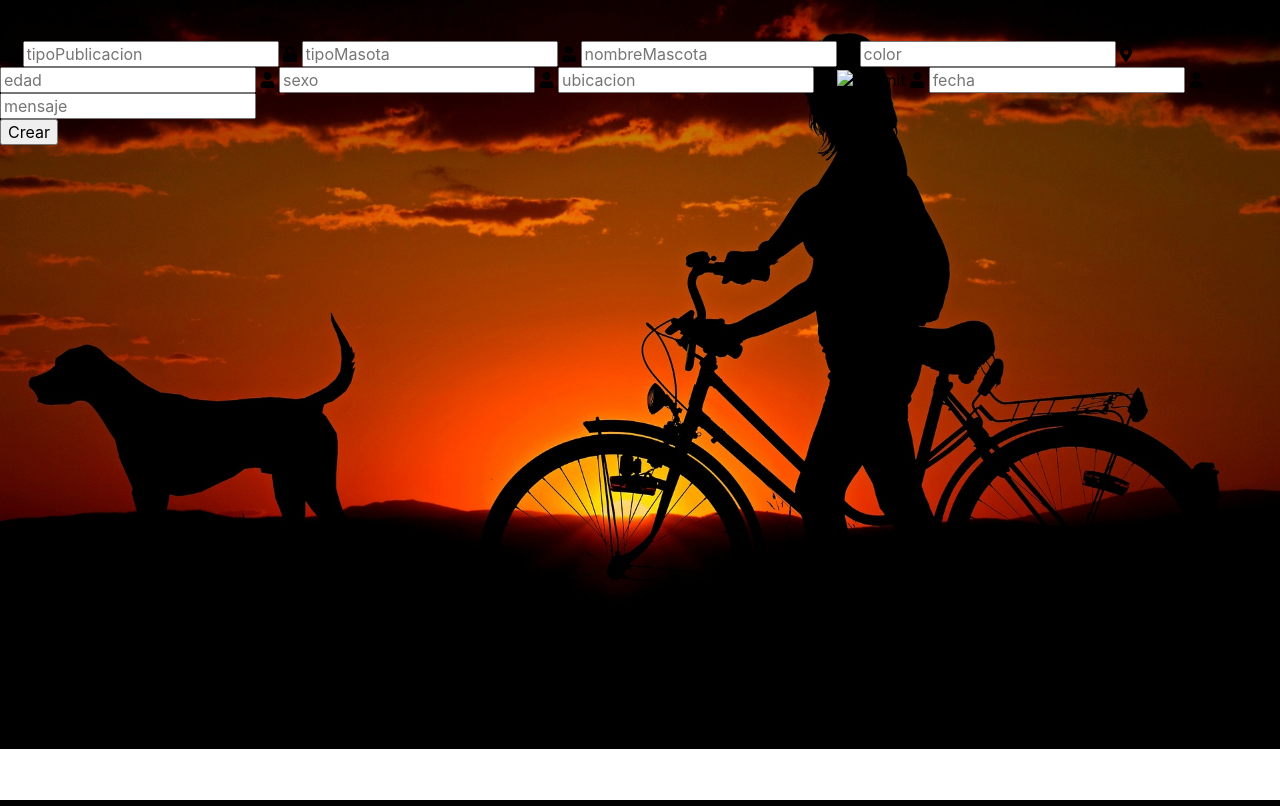
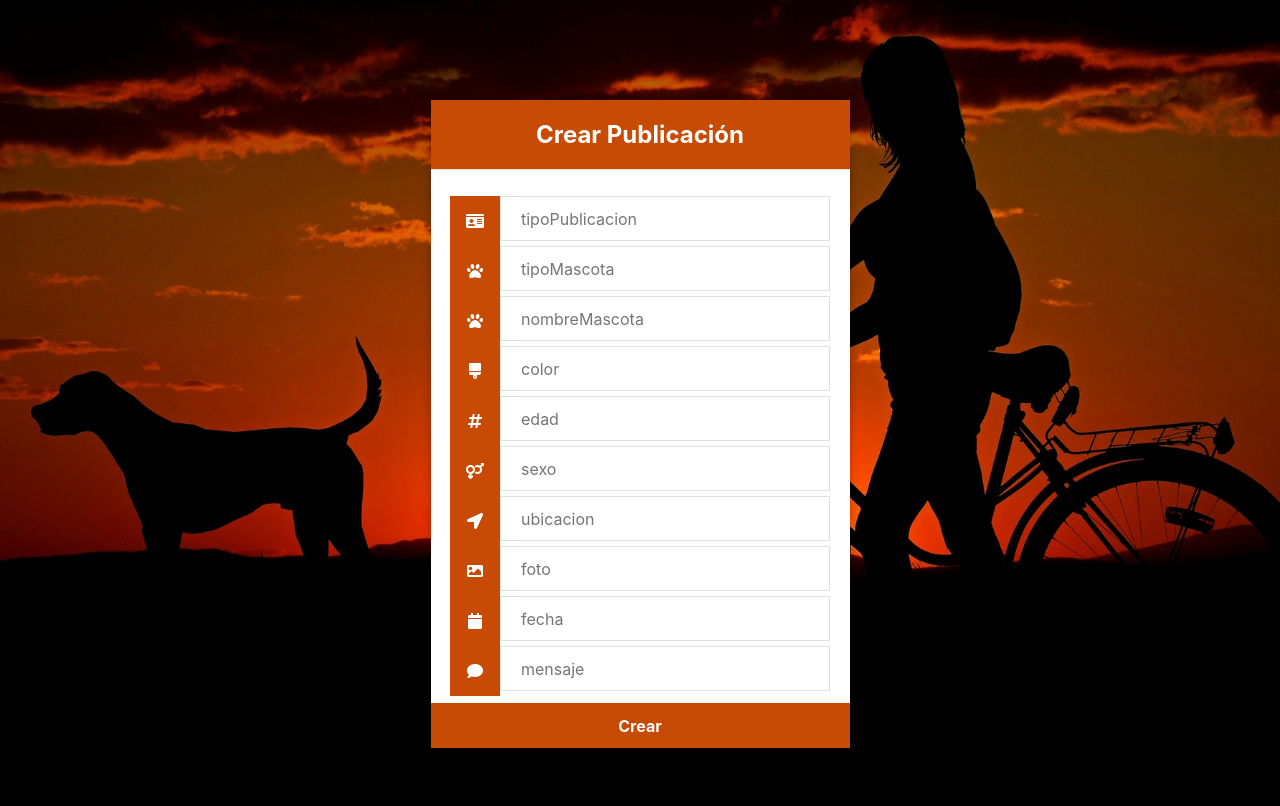
Before and after one commit to paulacarbone/MascotApp2022, a Flask app: template templates/publicacion.html in a window 1280 px wide. Run offline with Flask 2, Linux system fonts and the light colour scheme; the template is opened without the code that fills it, so the values that code supplies are empty; some libraries are stand-ins or nearby versions.

Commit message:
se arma ruta a vista de publicacion.

```diff
--- a/main.py
+++ b/main.py
@@ -99,6 +99,29 @@ def register():
             return render_template('index.html', msg = msg)
     return render_template('register.html', error = error)
 
+@app.route('/publicacion', methods=['GET', 'POST'])
+def publicacion():
+    error = ''
+
+    if request.method == 'POST':
+        tipoPublicacion = request.form['tipoPublicacion']
+        tipoMascota = request.form['tipoMascota']
+        nombreMascota = request.form['nombreMascota']
+        color = request.form['color']
+        edad = request.form['edad']
+        sexo = request.form['sexo']
+        ubicacion = request.form['ubicacion']
+        foto = request.form['foto']
+        fecha = request.form['fecha']
+        mensaje = request.form['mensaje']
+        cursor = mysql.connection.cursor(MySQLdb.cursors.DictCursor)
+
+        msg = 'Publicación registrada correctamente!'
+        cursor.execute('INSERT INTO publicacion VALUES (NULL, %s, %s, %s, %s, %s, %s, %s, %s, %s, %s)', (tipoPublicacion, tipoMascota, nombreMascota, color, edad, sexo, ubicacion, foto, fecha, mensaje))
+        mysql.connection.commit()
+    return render_template('publicacion.html')
+
+
 @app.route('/home')
 def home():
     global user
--- /dev/null
+++ b/static/publicacion.css
@@ -0,0 +1,164 @@
+*{
+    box-sizing: border-box;
+    font-family: -apple-system, BlinkMacSystemFont, "segoe ui", roboto, oxygen, ubuntu, cantarell, "fira sans", "droid sans", "helvetica neue", Arial, sans-serif;
+    font-size: 16px;
+    -webkit-font-smoothing: antialiased;
+    -moz-osx-font-smoothing: grayscale;
+}
+
+body {
+    background-image: url(/static/images/woman-2711279_1920.jpg );
+    background-size: cover;
+    margin: 0;
+    background-repeat: no-repeat;
+    border-radius: 5%;
+}
+
+.publicacion {
+    height: 606px;
+    width: 419px;
+    background-color: #ffffff;
+    box-shadow: 0 0 9px 0 rgba(0, 0, 0, 0.3);
+    margin: 100px auto;
+}
+
+.publicacion h1 {
+    background-color: rgb(199, 75, 4);
+    text-align: center;
+    color: #ffffff;
+    font-size: 24px;
+    padding: 20px 0 20px 0;
+    border-bottom: 1px solid #dee0e4;
+}
+
+.publicacion .links {
+    display: flex;
+    padding: 0 15px;
+}
+
+.publicacion .links a {
+    color: #adb2ba;
+    text-decoration: none;
+    display: inline-flex;
+    padding: 0 10px 10px 10px;
+    font-weight: bold;
+}
+
+.publicacion .links a:hover {
+    color: #9da3ac;
+}
+
+.publicacion .links a.active {
+    border-bottom: 3px solid rgb(199, 75, 4);
+    color: rgb(199, 75, 4);
+}
+
+.publicacion form {
+    display: flex;
+    flex-wrap: wrap;
+    justify-content: center;
+    padding-top: 10px;
+}
+
+.publicacion form label {
+    display: flex;
+    justify-content: center;
+    align-items: center;
+    width: 50px;
+    height: 50px;
+    background-color: rgb(199, 75, 4);
+    color: #ffffff;
+}
+
+.publicacion form input {
+    width: 330px;
+    height: 45px;
+    border: 1px solid #dee0e4;
+    padding: 10px 20px;
+
+}
+
+.publicacion form input[type="submit"] {
+    width: 100%;
+    padding: 9px;
+    margin-top: 7px;
+    background-color: rgb(199, 75, 4);
+    border: 0;
+    cursor: pointer;
+    font-weight: bold;
+    color: #ffffff;
+    transition: background-color 0.2s;
+}
+
+.publicacion form input[type="submit"]:hover {
+    background-color: rgb(199, 75, 4);
+    transition: background-color 0.2s;
+}
+.navtop {
+    background-color: #2f3947;
+    height: 60px;
+    width: 100%;
+    border: 0;
+}
+.navtop div {
+    display: flex;
+    margin: 0 auto;
+    width: 1000px;
+    height: 100%;
+}
+.navtop div h1, .navtop div a {
+    display: inline-flex;
+    align-items: center;
+}
+.navtop div h1 {
+    flex: 1;
+    font-size: 24px;
+    padding: 0;
+   margin: 0;
+    color: #eaebed;
+    font-weight: normal;
+}
+.navtop div a {
+    padding: 0 20px;
+    text-decoration: none;
+    color: #c1c4c8;
+    font-weight: bold;
+}
+.navtop div a i {
+    padding: 2px 8px 0 0;
+}
+.navtop div a:hover {
+    color: #eaebed;
+}
+body.loggedin {
+    background-color: #f3f4f7;
+}
+.content {
+    width: 1000px;
+    margin: 0 auto;
+}
+.content h2 {
+    margin: 0;
+    padding: 25px 0;
+    font-size: 22px;
+    border-bottom: 1px solid #e0e0e3;
+    color: #4a536e;
+}
+.content > p, .content > div {
+    box-shadow: 0 0 5px 0 rgba(0, 0, 0, 0.1);
+    margin: 25px 0;
+    padding: 25px;
+  background-color: #fff;
+}
+.content > p table td, .content > div table td {
+  padding: 5px;
+}
+.content > p table td:first-child, .content > div table td:first-child {
+  font-weight: bold;
+  color: #4a536e;
+  padding-right: 15px;
+}
+.content > div p {
+  padding: 5px;
+  margin: 0 0 10px 0;
+}
--- a/templates/layout.html
+++ b/templates/layout.html
@@ -13,7 +13,7 @@
 			<div>
 				<h1>MASCOTAPP</h1>
                 <a href="{{ url_for('edit') }}"><i class="fas fa-user-edit"></i>Editar</a>
-
+				<a href="{{ url_for('publicacion') }}"><i class="fas fa-regular fa-upload"></i>Publicar</a>
 				<a href="{{ url_for('logout') }}"><i class="fas fa-sign-out-alt"></i>Cerrar Sesion</a>
 			</div>
 		</nav>
--- a/templates/publicacion.html
+++ b/templates/publicacion.html
@@ -4,7 +4,7 @@
 		<meta charset="utf-8">
 		<title>Publicacion</title>
 		<link rel="shortcut icon" href="/static/images/icono.jpg" />
-		<link rel="stylesheet" href="{{ url_for('static', filename='style.css') }}">
+		<link rel="stylesheet" href="{{ url_for('static', filename='publicacion.css') }}">
 		<link rel="stylesheet" href="https://use.fontawesome.com/releases/v5.7.1/css/all.css">
 	</head>
 	<body>
@@ -16,40 +16,40 @@
 					<i class="fas fa-id-card"></i>
 				</label>
 				<input type="text" name="tipoPublicacion" placeholder="tipoPublicacion" id="tipoPublicacion" required>
-                <label for="tipoMasota">
-					<i class="fas fa-lock"></i>
+                <label for="tipoMascota">
+					<i class="fas fa-solid fa-paw"></i>
 				</label>
-				<input type="tipoMasota" name="tipoMasota" placeholder="tipoMasota" id="tipoMasota" minlength="5" maxlength="10" required>
+				<input type="tipoMascota" name="tipoMascota" placeholder="tipoMascota" id="tipoMascota" minlength="5" maxlength="10" required>
 				<label for="nombreMascota">
-					<i class="fas fa-user"></i>
+					<i class="fas fa-solid fa-paw"></i>
 				</label>
 				<input type="text" name="nombreMascota" placeholder="nombreMascota" id="nombreMascota" required>
 				<label for="color">
-					<i class="fas fa-user"></i>
+					<i class="fas fa-regular fa-brush"></i>
 				</label>
 				<input type="text" name="color" placeholder="color" id="color" required>
 				<label for="edad">
-					<i class="fas fa-map-marker-alt"></i>
+					<i class="fas fa-regular fa-hashtag"></i>
 				</label>
 				<input type="text" name="edad" placeholder="edad" id="edad" required>
                 <label for="sexo">
-					<i class="fas fa-user"></i>
+					<i class="fas fa-regular fa-venus-mars"></i>
 				</label>
 				<input type="text" name="sexo" placeholder="sexo" id="sexo" required>
                 <label for="ubicacion">
-					<i class="fas fa-user"></i>
+					<i class="fas fa-regular fa-location-arrow"></i>
 				</label>
 				<input type="text" name="ubicacion" placeholder="ubicacion" id="ubicacion" required>
                 <label for="foto">
-					<i class="fas fa-user"></i>
+					<i class="fas fa-regular fa-image"></i>
 				</label>
-				<input type="image" name="foto" placeholder="foto" id="foto" required>
+				<input type="text" name="foto" placeholder="foto" id="foto" required>
                 <label for="fecha">
-					<i class="fas fa-user"></i>
+					<i class="fas fa-regular fa-calendar"></i>
 				</label>
-				<input type="datetime" name="fecha" placeholder="fecha" id="fecha" required>
+				<input type="text" name="fecha" placeholder="fecha" id="fecha" required>
                 <label for="mensaje">
-					<i class="fas fa-user"></i>
+					<i class="fas fa-regular fa-comment"></i>
 				</label>
 				<input type="text" name="mensaje" placeholder="mensaje" id="mensaje" required>
 				<div class="msg-error">{{ error }}</div>
```
